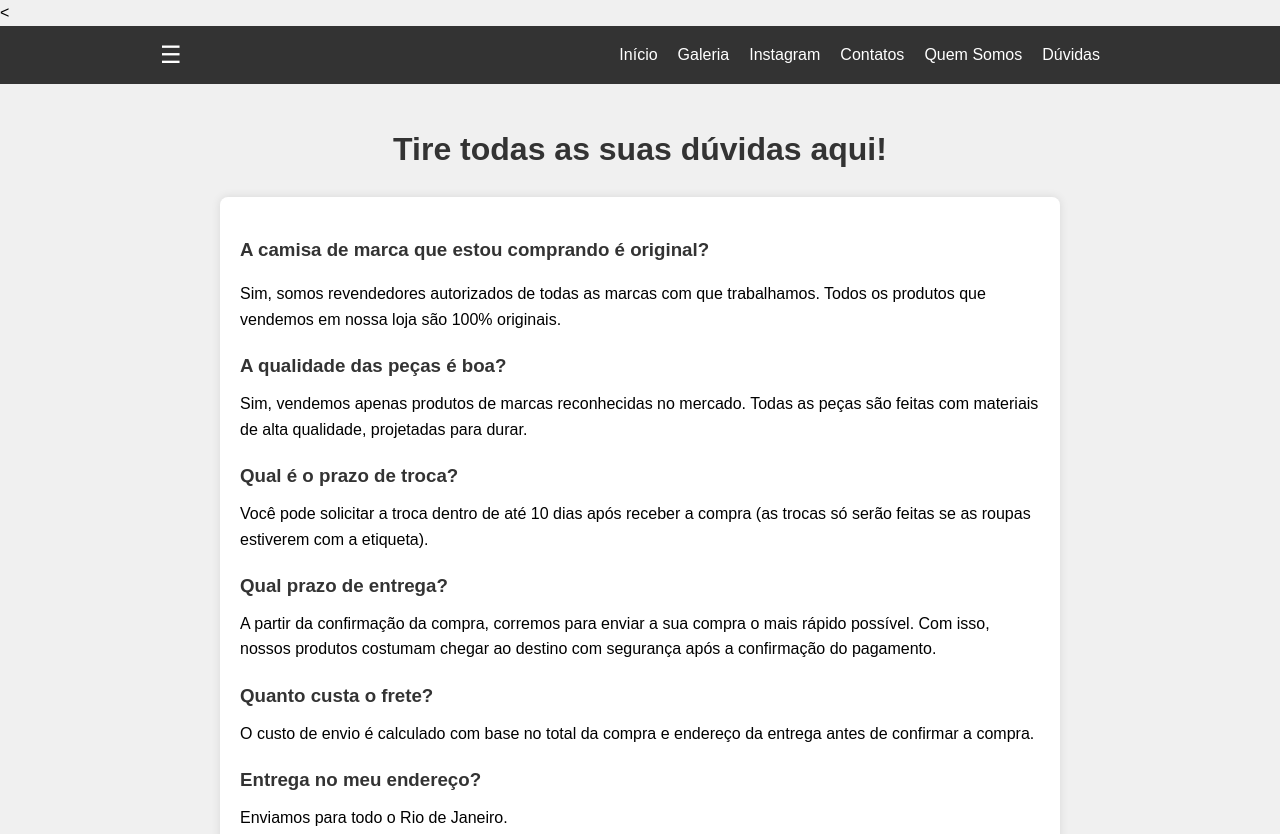
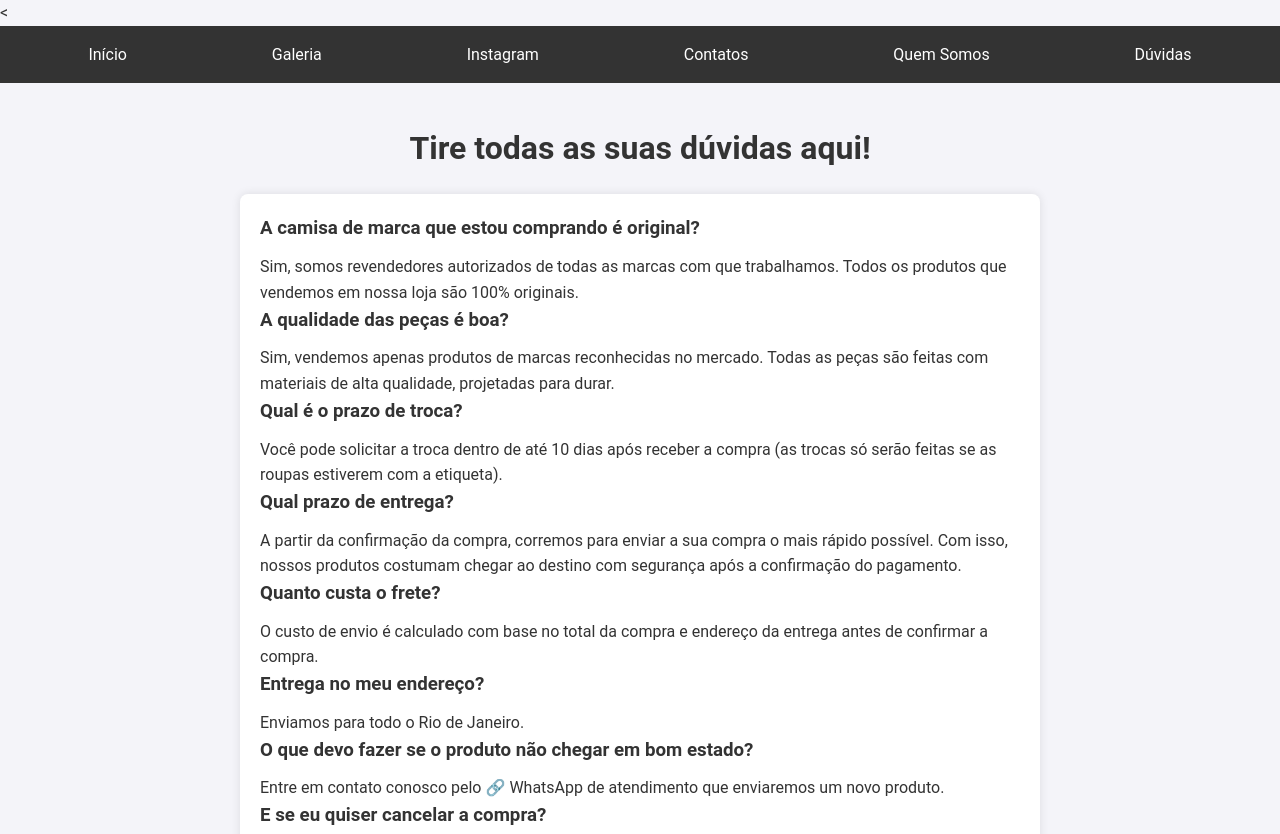
Before and after one commit to patrickgou/Rv-modas-online, a plain HTML site: page duvida.html in a window 1280 px wide. Shown: the top 834 px of the page. Drawn offline with Linux system fonts and the light colour scheme.

Commit message:
second commit

```diff
--- a/css/dúvidas.css
+++ b/css/dúvidas.css
@@ -1,51 +1,47 @@
-/* Estilos para o corpo e header */
-body {
-  font-family: Arial, sans-serif;
-  line-height: 1.6;
+/* Reset básico para remover margens e padding padrões */
+* {
   margin: 0;
   padding: 0;
-  background-color: #f0f0f0;
+  box-sizing: border-box;
 }
 
-header {
+/* Configuração de corpo */
+body {
+  font-family: 'Roboto', sans-serif;
+  background-color: #f4f4f9;
+  color: #333;
+  line-height: 1.6;
+}
+
+/* Estilização da navegação */
+.nav {
   background-color: #333;
   color: #fff;
-  padding: 10px 0;
-  text-align: center;
-}
-
-.nav {
-  display: flex;
-  justify-content: space-between;
-  align-items: center;
-  max-width: 960px;
-  margin: 0 auto;
+  padding: 1rem;
 }
 
 .nav .icon {
-  font-size: 1.5rem;
+  font-size: 2rem;
   cursor: pointer;
+  display: none; /* Mostrar somente em telas pequenas */
 }
 
 .nav-list {
+  list-style: none;
   display: flex;
-  list-style-type: none;
-  padding: 0;
-  margin: 0;
-}
-
-.nav-list li {
-  margin-right: 20px;
+  justify-content: space-around;
 }
 
 .nav-list li a {
   color: #fff;
   text-decoration: none;
-  transition: color 0.3s ease;
+  padding: 0.5rem 1rem;
+  transition: background 0.3s;
 }
 
 .nav-list li a:hover {
-  color: #ddd;
+  background-color: #575757;
+  border-radius: 5px;
 }
 
 /* Estilos para o conteúdo da seção */
```
